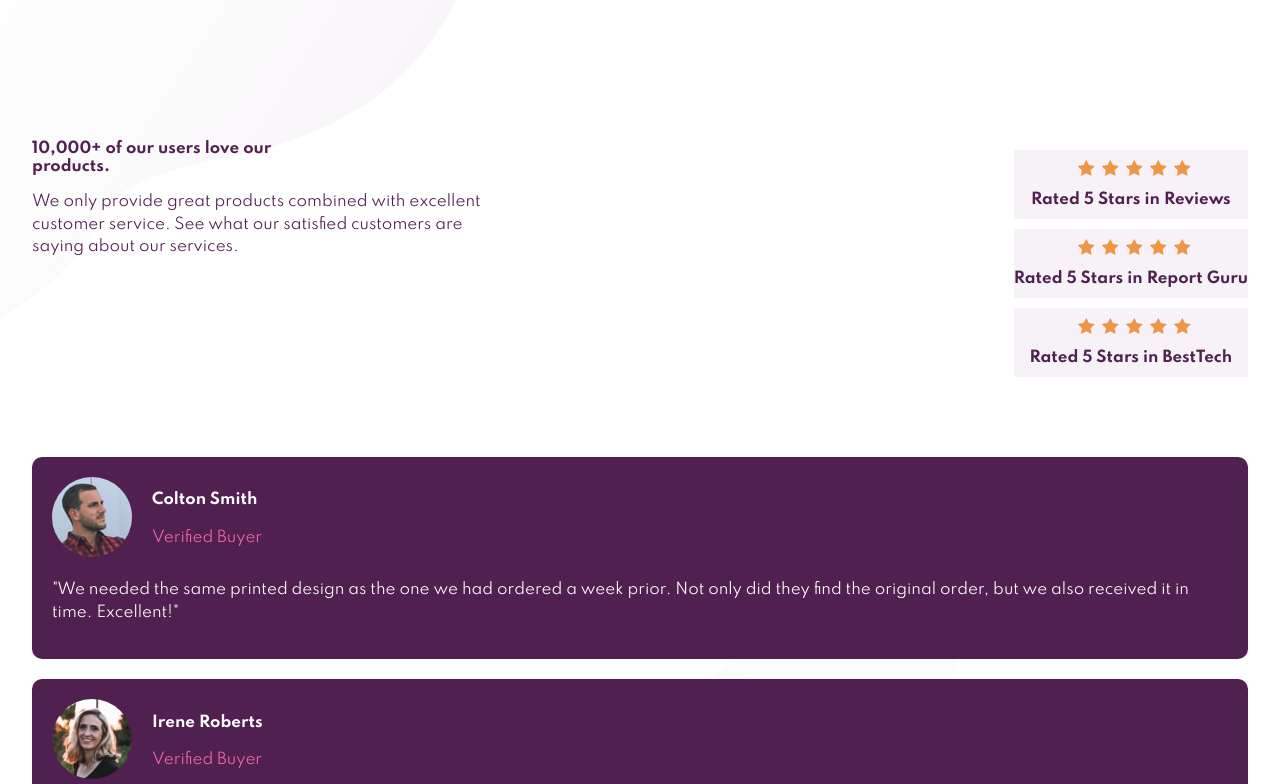
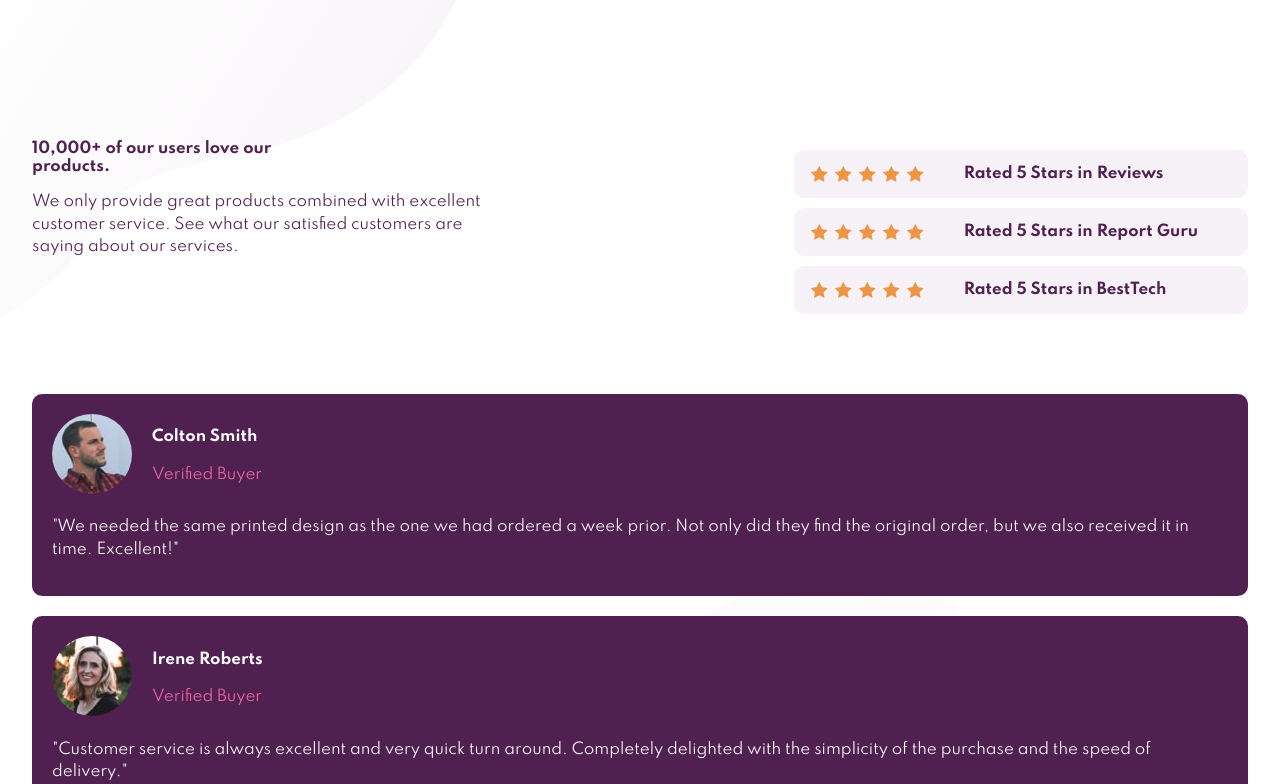
Before and after one commit to royeradames/social-proof-section-master, a React (Create React App) app: page / in a window 1536 px wide. Shown: the top 784 px of the page, without its empty margins (128-1407 px from the left). Built offline with nearby package versions, Linux system fonts and the light colour scheme.

Commit message:
📦flat out rates

```diff
--- a/src/App.scss
+++ b/src/App.scss
@@ -132,10 +132,21 @@ body{
 
   .rate{
     width: max-content;
-    height: max-content;;
+    height: max-content;
+
+    &__container{
+      margin: 1rem 0rem;
+      padding: 1.5rem 5rem 1.5rem 1rem;
+      border-radius: 1rem;
+
+      display: flex;
+      align-items: center;
+
+    }
     &__starts{
       display: flex;
       justify-content: center;
+      height: 1.6rem;
       & img {
         margin-left: .7rem;
       }
@@ -145,12 +156,11 @@ body{
       text-align: center;
       color: $primary-magenta;
       font-weight: bold;
-      margin-bottom: 0;
+      margin: 0;
+      margin-left: 2rem;
+      padding-left: 2rem;
+
     }
-    &__container{
-      background-color: $neutral-magenta-light;
-      padding: 1rem 0rem;
-      margin: 1rem 0rem;
-    }
+
   }
 }
```
